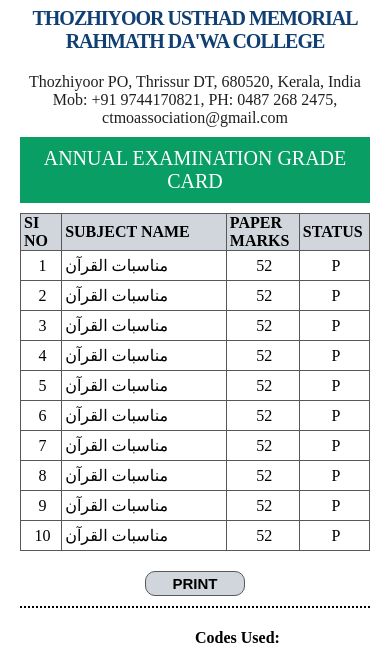
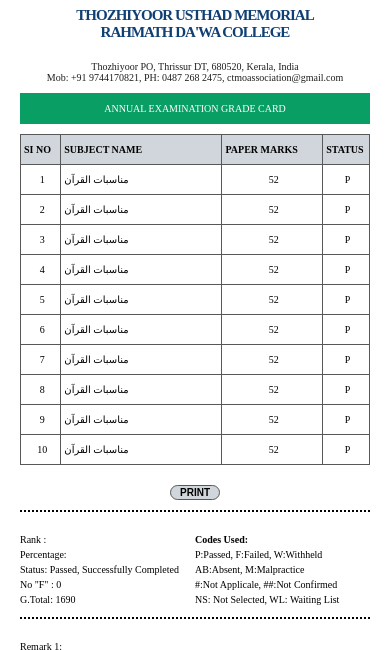
Before and after one commit to samnoon32001/grade-card, a plain HTML site: page index.html in a window 390 px wide. Shown: the part 123-773 px from the top of the page. Drawn offline with Linux system fonts and the light colour scheme.

Commit message:
Fix table header markup and add responsive styles for smaller screens

```diff
--- a/index.html
+++ b/index.html
@@ -28,12 +28,10 @@
 
         <div class="table">
             <table>
-                    <thead>
-                        <th class="si">SI NO</td>
-                        <th class="subject">SUBJECT NAME</td>
-                        <th class="paper">PAPER MARKS</td>
-                        <th class="status">STATUS</td>
-                    </thead>
+                        <th class="si">SI NO</th>
+                        <th class="subject">SUBJECT NAME</th>
+                        <th class="paper">PAPER MARKS</th>
+                        <th class="status">STATUS</th>
                     <tr>
                         <td>1</td>
                         <td class="subject">مناسبات القرآن</td>
--- a/style.css
+++ b/style.css
@@ -113,7 +113,26 @@
         font-size: 20px;
     }
 }
+@media screen and (max-width:500px) {
+    .address,.heading,.table,.details,.remark{
+        font-size: 10px;
+    }
+    .college p{
+        font-size: 15px;
+    }
+    .details,.remark{
+        line-height: 15px;
+    }
+    .print button{
+        width: 50px;
+        height: 15px;
+        font-size: 10px;
+    }
+    .paper{
+        width: 25%;
+    }
 
+}
 @media print {
     .container{
         padding: 0px;
```
